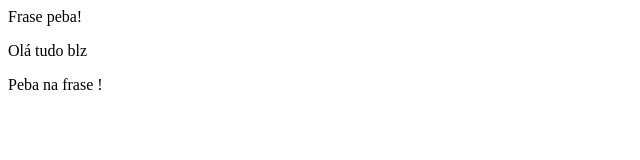
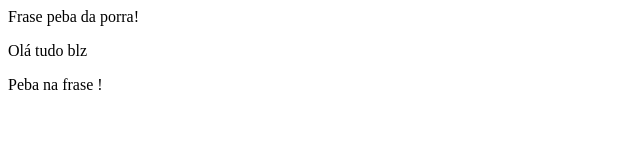
Before and after one commit to Dias-programador/Primeiro, a plain HTML site: page index.html in a window 1280 px wide. Shown: the full height of the page, 0-640 px from the left. Drawn offline with Linux system fonts and the light colour scheme.

Commit message:
Frase mudada

```diff
--- a/index.html
+++ b/index.html
@@ -3,7 +3,7 @@
         <title>Site peba dms</title>
     </head>
     <body>
-       Frase peba!
+       Frase peba da porra!
        <footer>
         <p>
             Olá tudo blz
```
